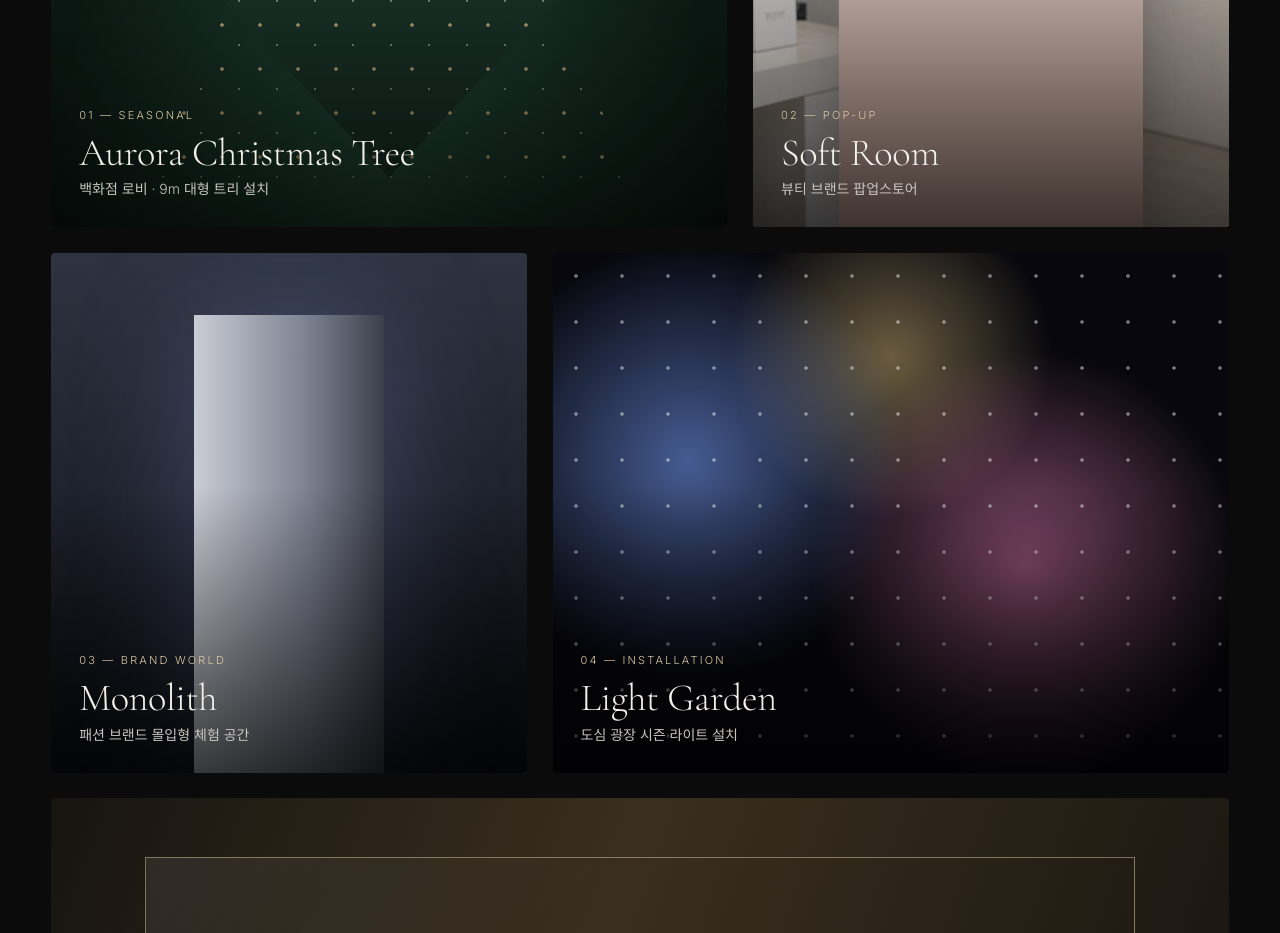
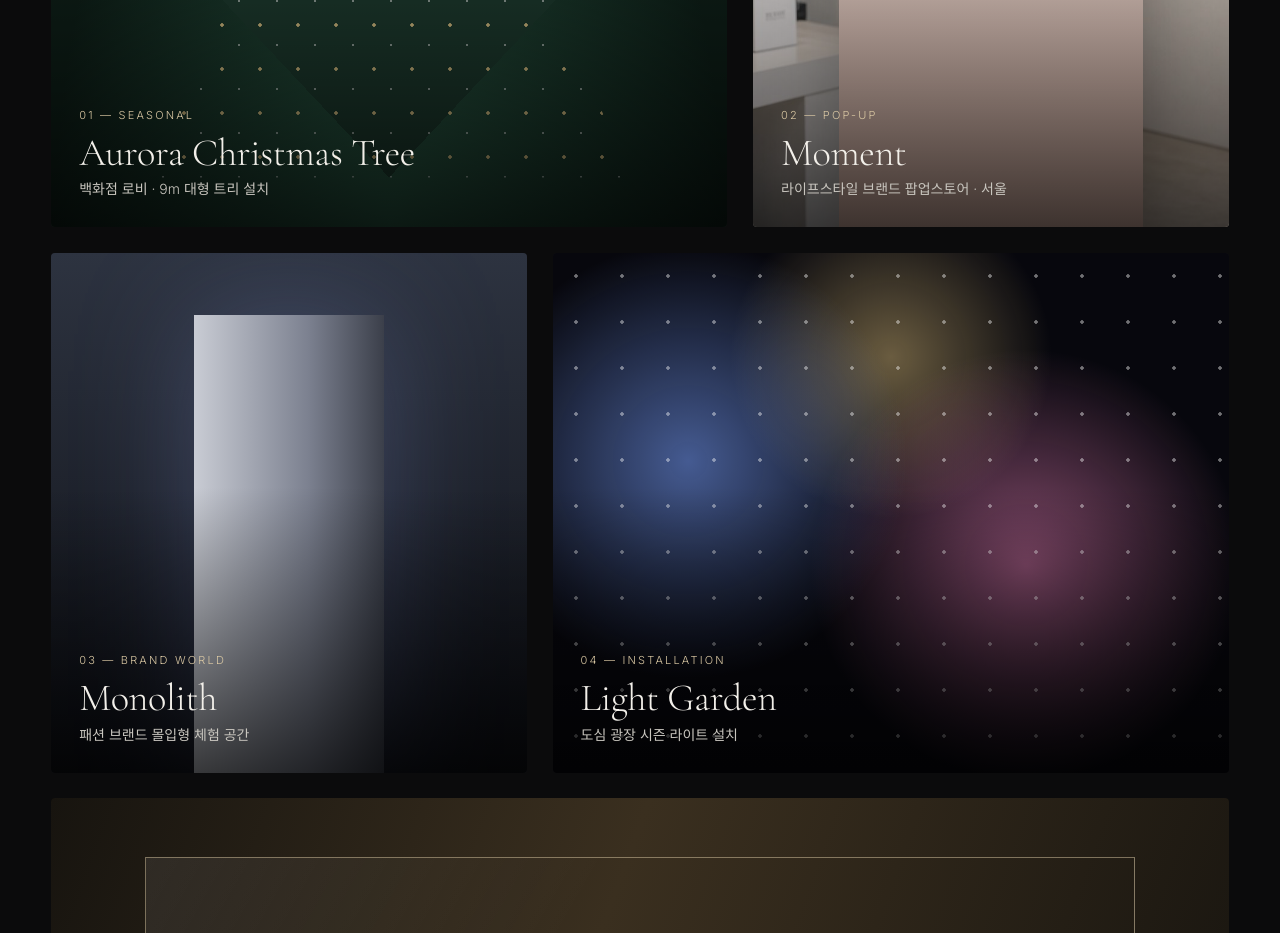
Before and after one commit to joseph8151/certodesign, a plain HTML site: page index.html in a window 1280 px wide. Shown: the part 1680-2613 px from the top of the page. Drawn offline with nearby package versions, Linux system fonts and the light colour scheme.

Commit message:
Rename Soft Room project to Moment
Co-Authored-By: Claude Sonnet 5.5 <noreply@anthropic.com>
Claude-Session: https://claude.ai/code/session_01BELJTp9tVMwA9K6VDTLoxT

```diff
--- a/index.html
+++ b/index.html
@@ -66,7 +66,7 @@
     </a>
     <a class="card c2 reveal" href="#contact">
       <div class="art art-pop" style="background:url(images/popup.jpg) center 30%/cover"></div>
-      <div class="meta"><span>02 — Pop-up</span><h3>Soft Room</h3><p>뷰티 브랜드 팝업스토어</p></div>
+      <div class="meta"><span>02 — Pop-up</span><h3>Moment</h3><p>라이프스타일 브랜드 팝업스토어 · 서울</p></div>
     </a>
     <a class="card c3 reveal" href="#contact">
       <div class="art art-arch"></div>
```
